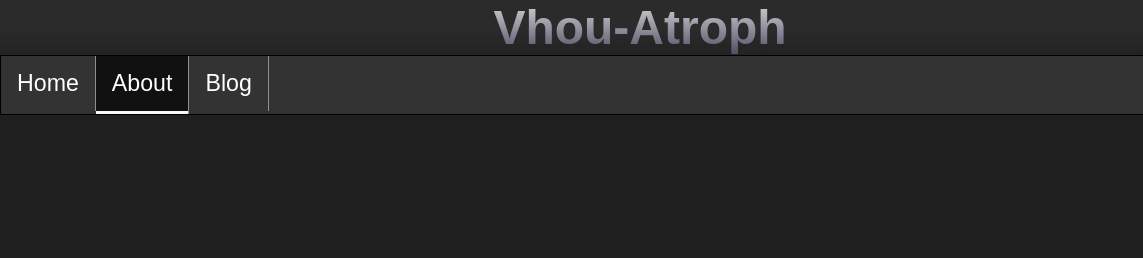
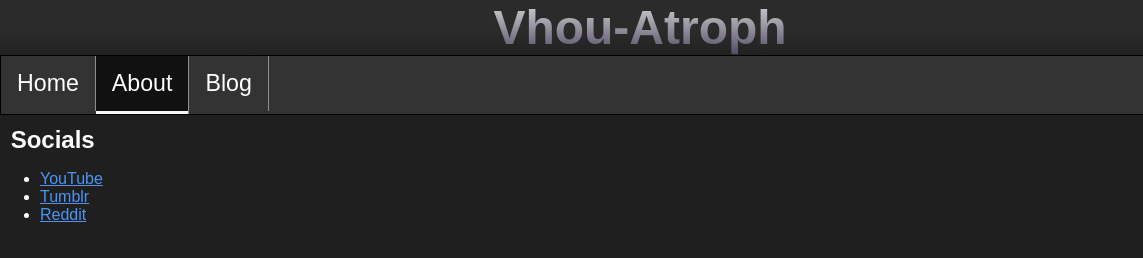
Before and after one commit to Vhou-Atroph/Vhou-Atroph.github.io, a plain HTML site: page about.html in a window 1280 px wide. Shown: the full height of the page, 0-1143 px from the left. Drawn offline with Linux system fonts and the light colour scheme.

Commit message:
Update about.html

```diff
--- a/about.html
+++ b/about.html
@@ -27,7 +27,11 @@
     </ul>
   </div>
   <div class="page">
-    <p><br>
-    </p>
+    <h2>Socials</h2>
+    <ul>
+      <li><a href="https://www.youtube.com/channel/UCVdBvU0TH9tfn8L6vdIGJHg">YouTube</a></li>
+      <li><a href="https://www.tumblr.com/vhouatroph">Tumblr</a></li>
+      <li><a href="https://www.reddit.com/user/Vhou-Atroph">Reddit</a></li>
+    </ul>
   </div>
 </body></html>
```
